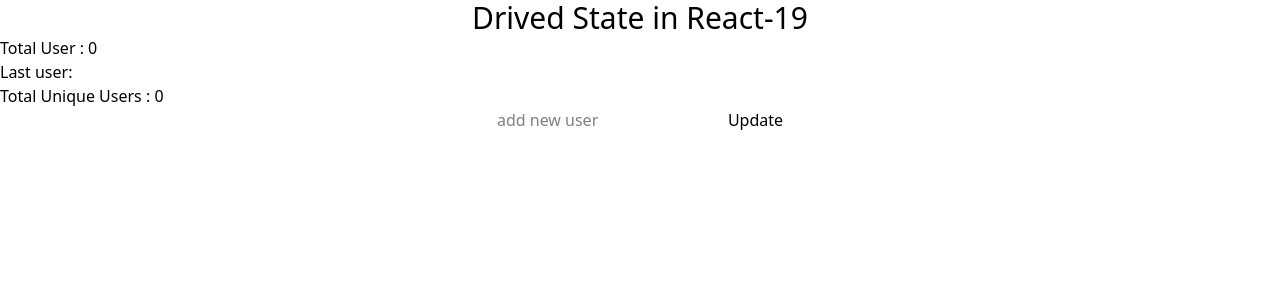
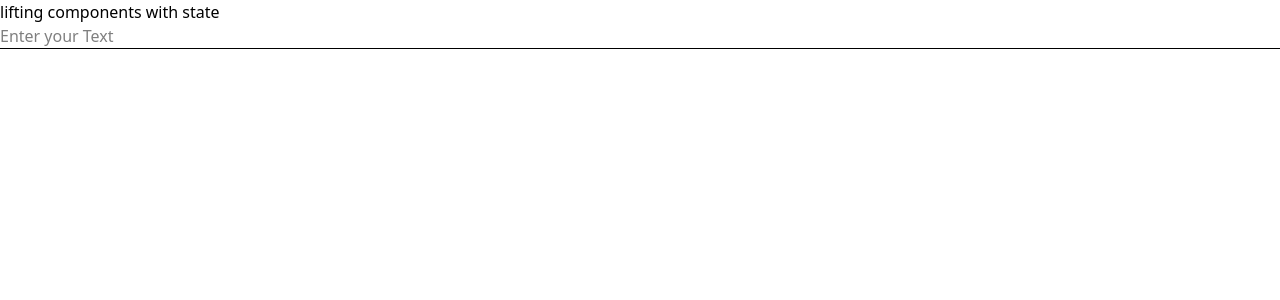
Before and after one commit to Moheed-Dar/React-19, a React (Vite) app: page / in a window 1280 px wide. Shown: the top 300 px of the page. Built offline with nearby package versions, Linux system fonts and the light colour scheme.

Commit message:
lifting state in React-19

```diff
--- /dev/null
+++ b/src/Add.jsx
@@ -0,0 +1,14 @@
+import React from 'react'
+
+function Add({setInput}) {
+  return (
+    <div>
+        <h1> lifting components with state </h1>
+        <input type="text" onChange={(event)=>setInput(event.target.value)} placeholder="Enter your Text"/>
+        <hr/>
+
+    </div>
+  )
+}
+
+export default Add
--- a/src/App.jsx
+++ b/src/App.jsx
@@ -1,34 +1,16 @@
-import { useState } from 'react'
+import {useState} from 'react'
+import Add from './Add'
+import Display from './Display'
+
 function App() {
-    return (
-        <div>
-            <h1 className=' text-center text-3xl' >Drived State in React-19</h1>
-            <Drived />
-        </div>
-    )
+    const [input,setInput]=useState('')
+  return (
+    <div>
+        <Add  setInput={setInput} />
+        <Display  Display={input} />
+
+    </div>
+  )
 }
-const Drived = () => {
-    const [users, setUsers] = useState([]);
-    const [user, setUser] = useState('');
-    const handleAddUsers = () => {
-        setUsers([...users, user])
-    }
-    const total = users.length;
-    const last = users[users.length - 1];
-    const unique = [...new Set(users)].length;
-    return (
-        <>
-            <h2> Total User : {total} </h2>
-            <h2> Last user: {last}  </h2>
-            <h2> Total Unique Users :  {unique} </h2>
-            <div className="text-center" >
-                <input onChange={(event) => setUser(event.target.value)} type="text" placeholder="add new user" />
-                <button onClick={handleAddUsers} >Update</button>
-            </div>
-            {users.map((item, index) => (
-                <h4 key={index} >{item} </h4>
-            ))}
-        </>
-    )
-}
+
 export default App
--- /dev/null
+++ b/src/Display.jsx
@@ -0,0 +1,11 @@
+import React from 'react'
+
+function Display({Display}) {
+  return (
+    <div>
+        <h1>{Display}</h1>
+    </div>
+  )
+}
+
+export default Display
```
